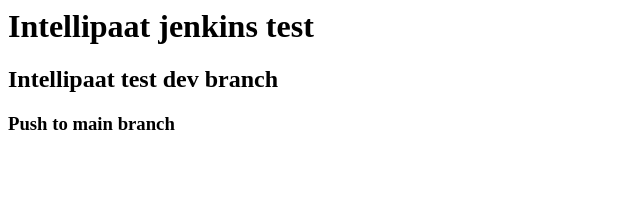
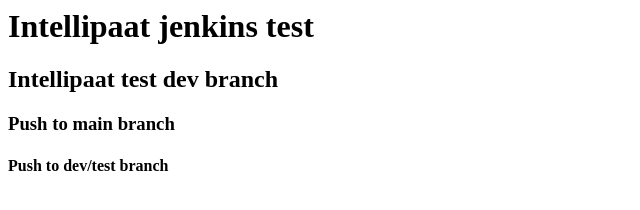
Before and after one commit to iAmPawanBhatia/intellipaat, a plain HTML site: page index.html in a window 1280 px wide. Shown: the whole page, without its empty margins (0-640 px from the left). Drawn offline with Linux system fonts and the light colour scheme.

Commit message:
push to development branch

```diff
--- a/index.html
+++ b/index.html
@@ -6,5 +6,6 @@
         <h1>Intellipaat jenkins test</h1>
         <h2>Intellipaat test dev branch</h2>
         <h3>Push to main branch</h3>
+        <h4>Push to dev/test branch</h4>
     </body>
 </html>
```
